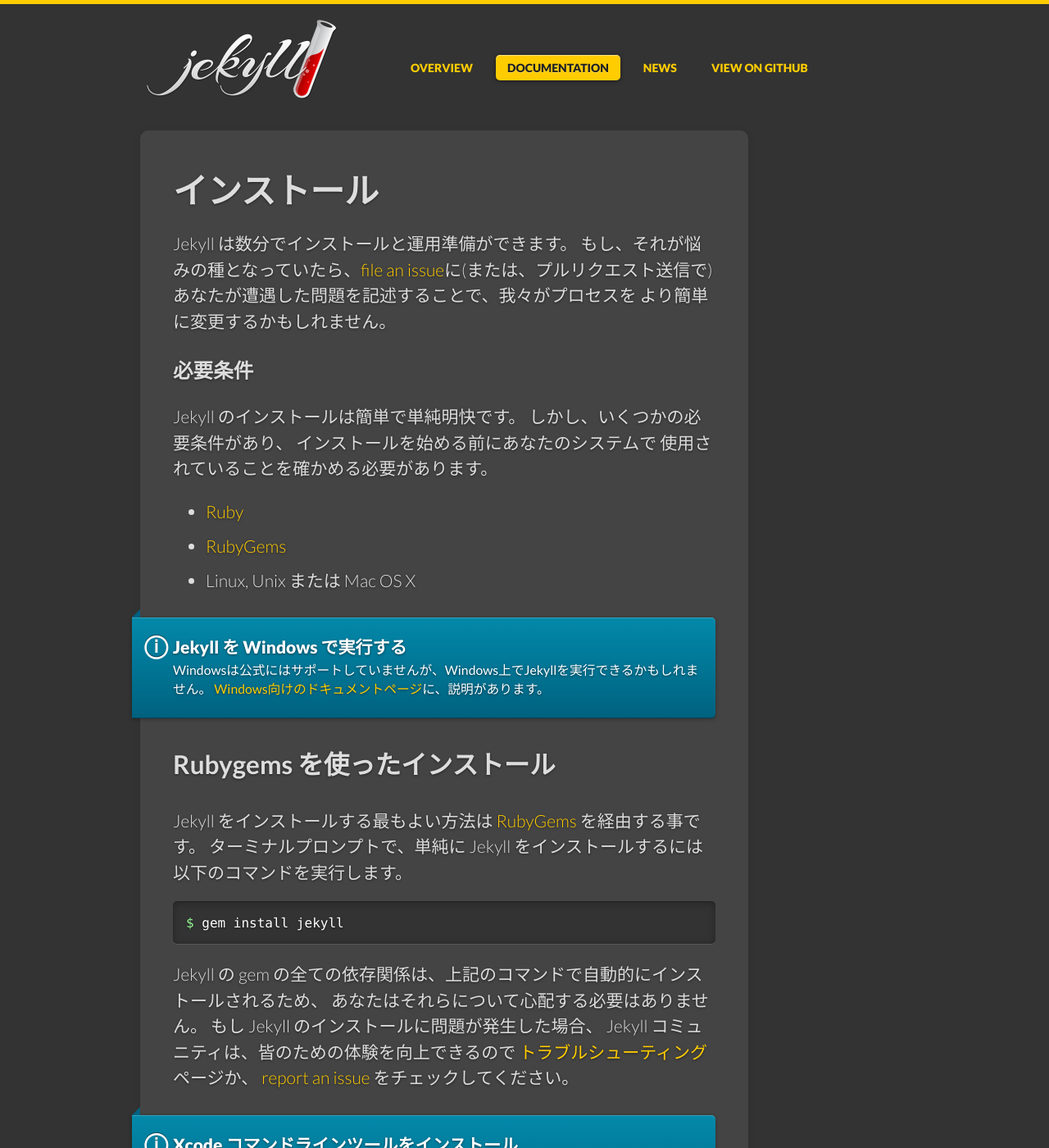
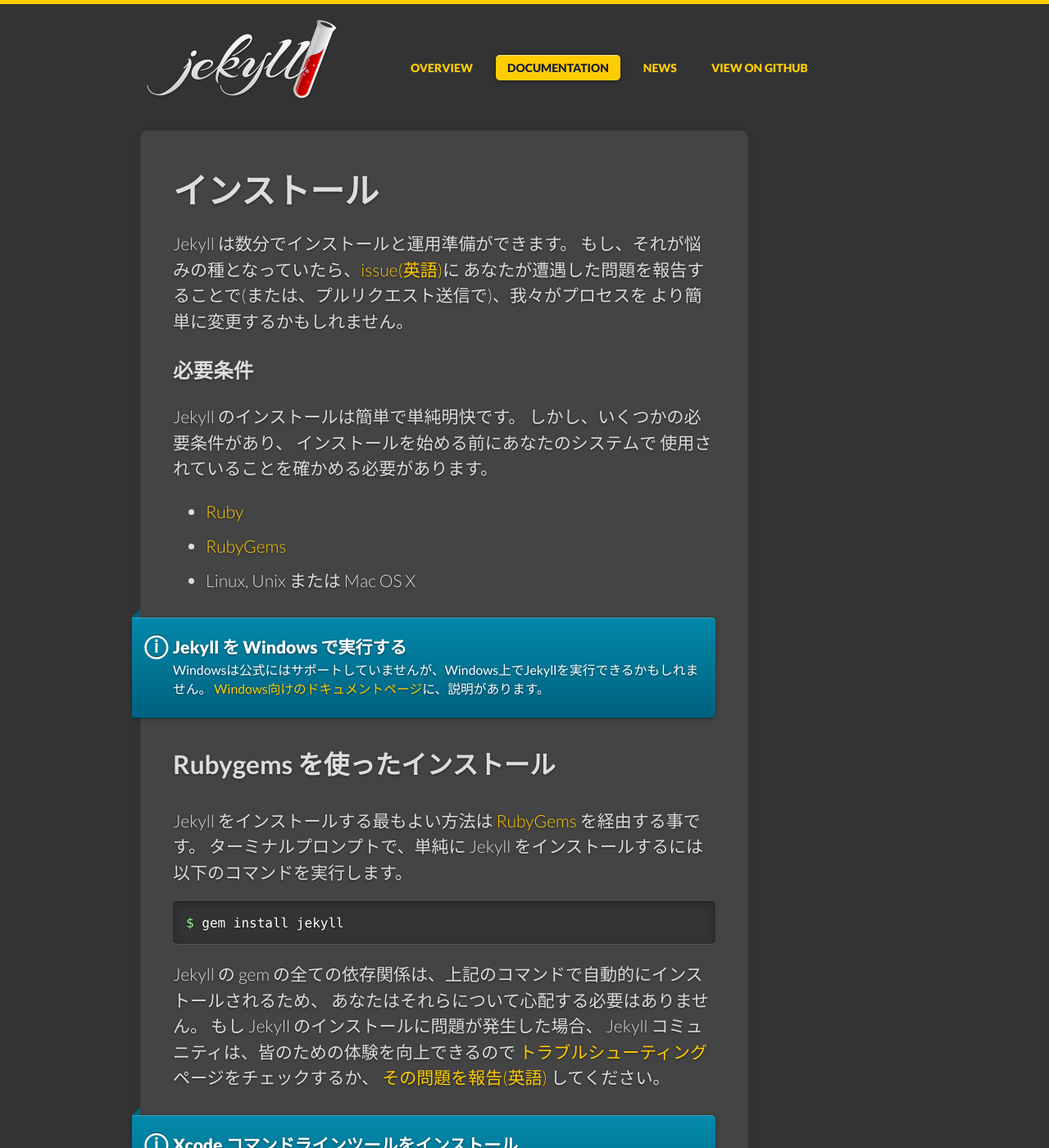
Before and after one commit to jekyllrb-ja/jekyllrb-ja.github.io, a Jekyll site: the page built from docs/installation.md, in a window 1280 px wide and 1400 px high. Shown: the whole window at 82% size. Built offline with Jekyll 4.4.1, drawn with Linux system fonts in a browser that asks for light colours; nearby versions of some CDN libraries; some web fonts are replaced; comment, search, counter and statistics services are not loaded.

Commit message:
Improve translation of 'reporting an issue'

```diff
--- a/docs/installation.md
+++ b/docs/installation.md
@@ -17,9 +17,8 @@
 -->
 
 Jekyll は数分でインストールと運用準備ができます。
-もし、それが悩みの種となっていたら、[file an
-issue]({{ site.repository }}/issues/new)に(または、プルリクエスト送信で)
-あなたが遭遇した問題を記述することで、我々がプロセスを
+もし、それが悩みの種となっていたら、[issue(英語)]({{ site.repository }}/issues/new)に
+あなたが遭遇した問題を報告することで(または、プルリクエスト送信で)、我々がプロセスを
 より簡単に変更するかもしれません。
 
 <!--original
@@ -105,8 +104,8 @@
 あなたはそれらについて心配する必要はありません。
 もし Jekyll のインストールに問題が発生した場合、
 Jekyll コミュニティは、皆のための体験を向上できるので
-[トラブルシューティング](../troubleshooting/) ページか、
-[report an issue]({{ site.repository }}/issues/new) をチェックしてください。
+[トラブルシューティング](../troubleshooting/) ページをチェックするか、
+[その問題を報告(英語)]({{ site.repository }}/issues/new) してください。
 
 <!--original
 All of Jekyll’s gem dependencies are automatically installed by the above
```
Also changed, not shown: docs/contributing.md (+2 -2 lines), docs/index.md (+1 -2 lines), docs/troubleshooting.md (+1 -1 lines).
